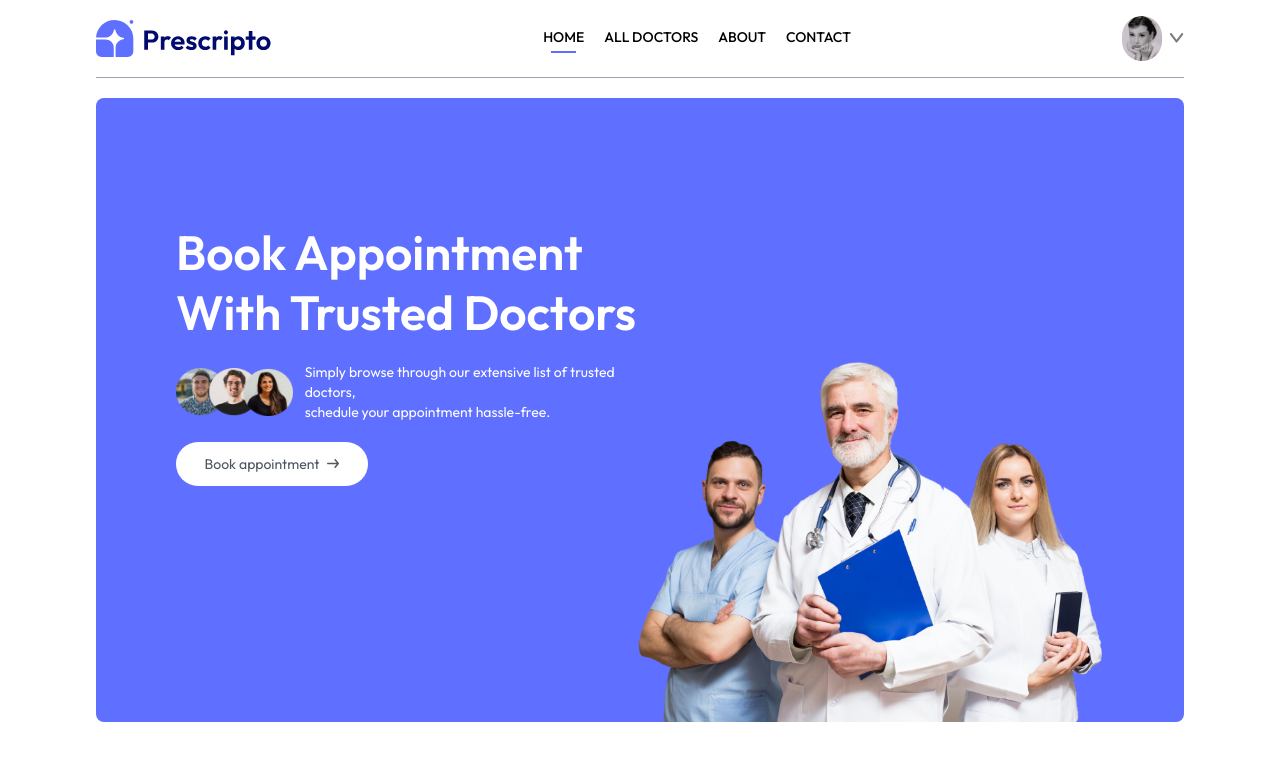
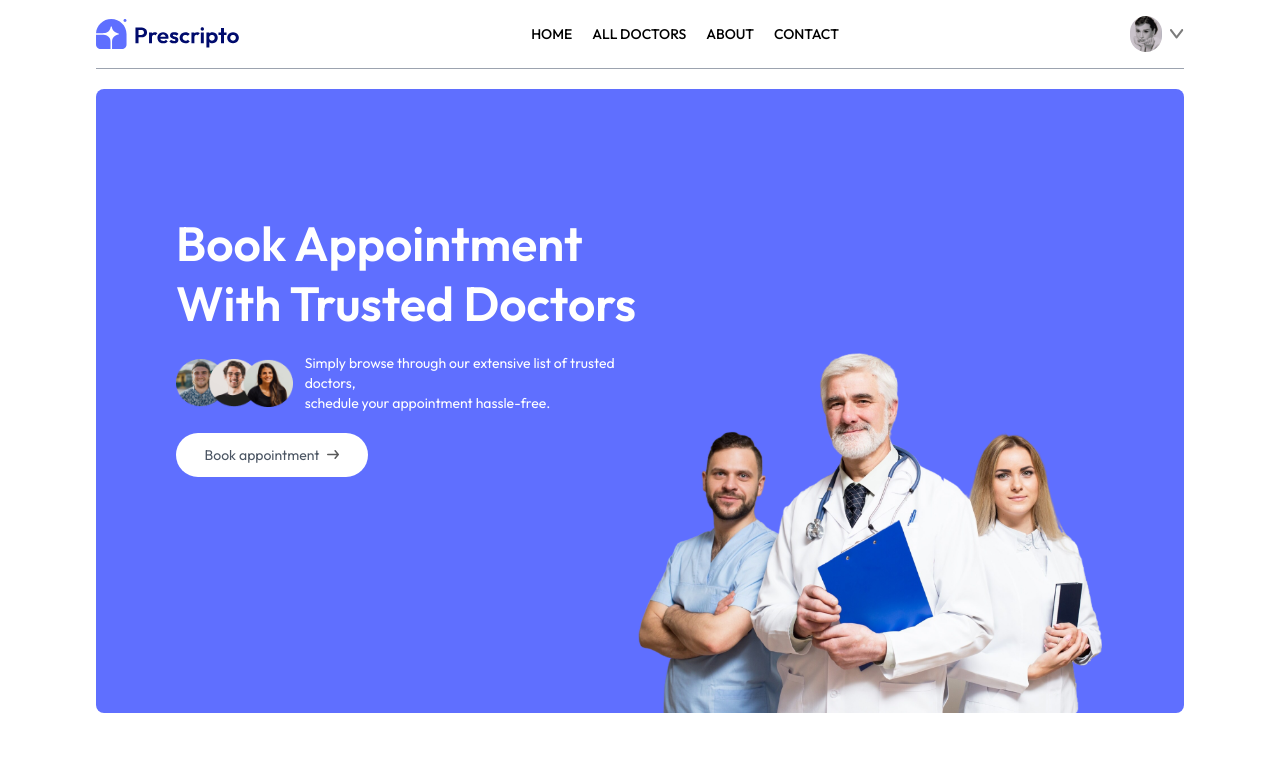
Before and after one commit to Maryiamreda/prescripto, a React (Vite) app: page / in a window 1280 px wide. Shown: the top 782 px of the page. Built offline with nearby package versions, Linux system fonts and the light colour scheme.

Commit message:
padding for responsive design

```diff
--- a/src/App.css
+++ b/src/App.css
@@ -3,8 +3,8 @@
   margin: 0 auto;
   padding: 1rem 6rem 2rem 6rem;
   text-align: center;
+
+  @media screen and (max-width: 740px) {
+    padding: 15px;
+  }
 }
-
-.active hr {
-  @apply block
-}
--- a/src/components/Navbar.tsx
+++ b/src/components/Navbar.tsx
@@ -17,7 +17,7 @@ const NavBar = () => {
     };
 
     return (<div className='flex  items-center justify-between border-b pb-4 border-b-gray-400'>
-        <img onClick={() => navigate('/')} src={Logo} className='w-44 hover:cursor-pointer' />
+        <img onClick={() => navigate('/')} src={Logo} className='w-36 hover:cursor-pointer' />
         <div>
             <ul className='hidden md:inline-flex gap-5 font-medium'>
                 <NavLink to="/">
@@ -41,7 +41,7 @@ const NavBar = () => {
         </div>
         {token ? (
             <div className='flex items-center gap-2 cursor-pointer' onClick={toggleMenu}>
-                <img src={ProfilePic} className='w-10 rounded-full ' />
+                <img src={ProfilePic} className='w-8 rounded-full ' />
                 <img src={DropDownIcon} className='' />
 
                 {showMenu == true &&
```
